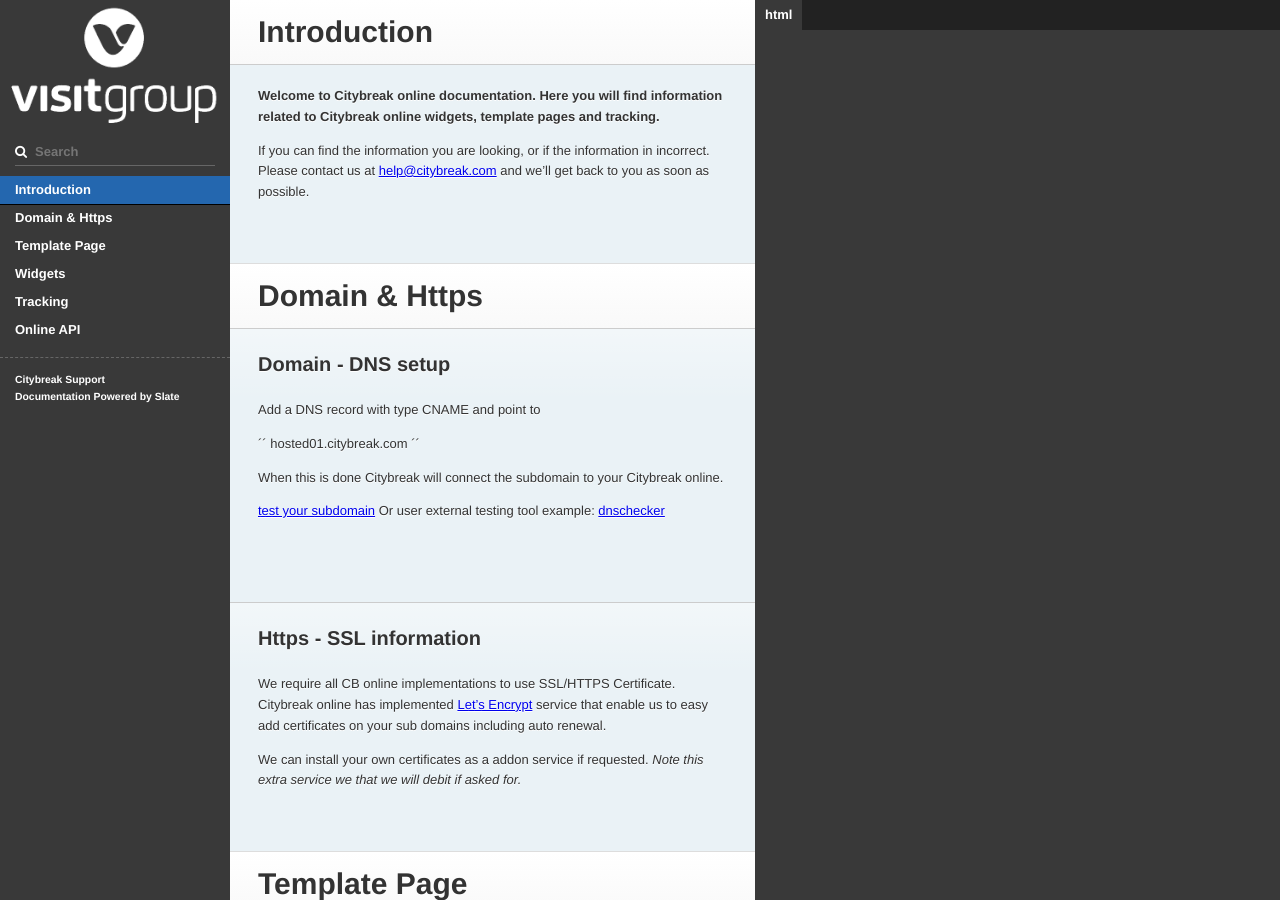
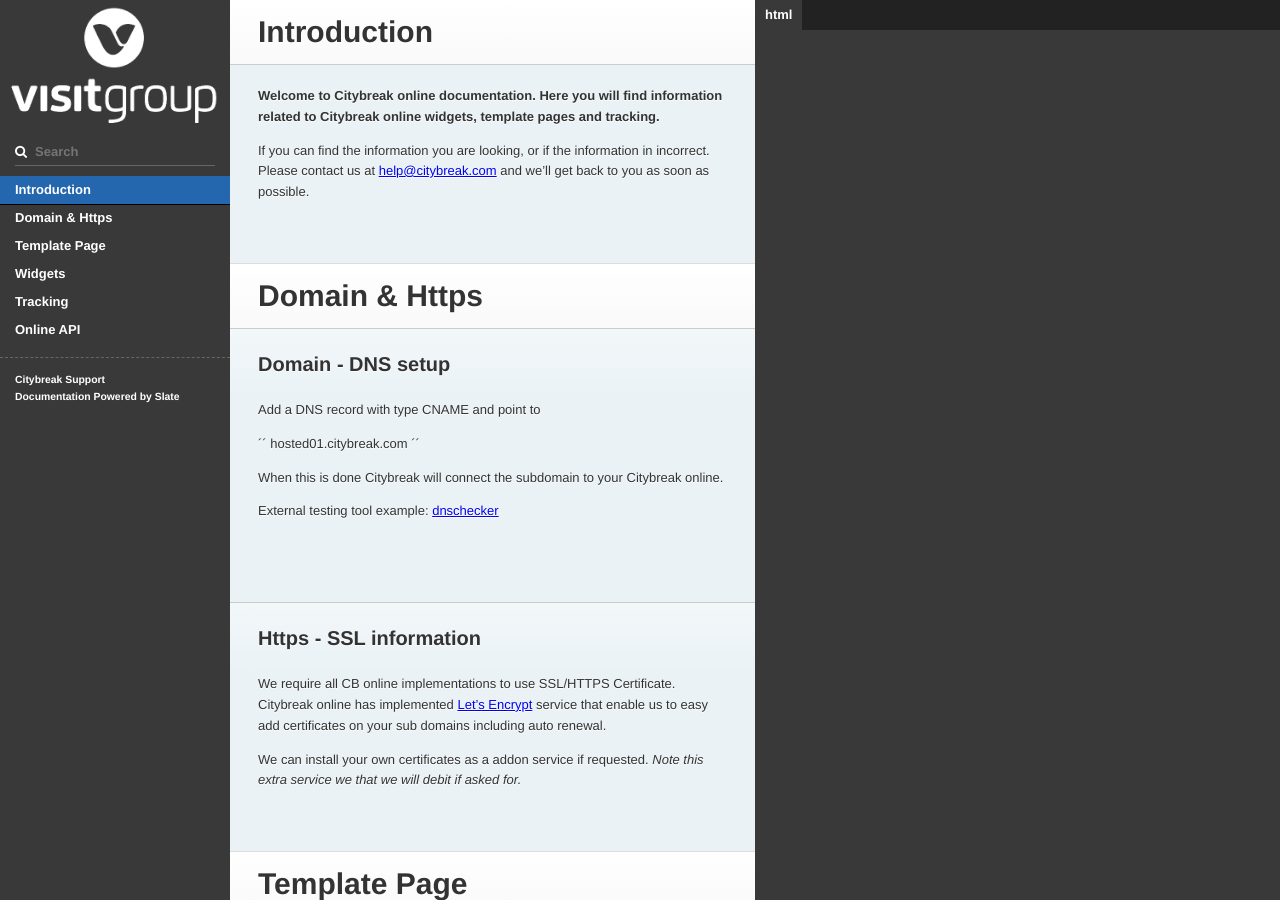
Before and after one commit to visit/citybreak-online-doc, a Jekyll site: the page built from index.md, in a window 1280 px wide and 900 px high. Built offline with Jekyll 4.4.1, drawn with Linux system fonts in a browser that asks for light colours; our own code applies the rules of GitHub Pages for plain Markdown files.

Commit message:
Update https_domain.md

```diff
--- a/_includes/https_domain.md
+++ b/_includes/https_domain.md
@@ -10,8 +10,7 @@ hosted01.citybreak.com
 
 When this is done Citybreak will connect the subdomain to your Citybreak online.
 
-[test your subdomain](http://kund.delat.se/online3/hosted)
-Or user external testing tool example: [dnschecker](https://dnschecker.org/all-dns-records-of-domain.php)
+External testing tool example: [dnschecker](https://dnschecker.org/all-dns-records-of-domain.php)
 
 
 ## Https - SSL information
```
